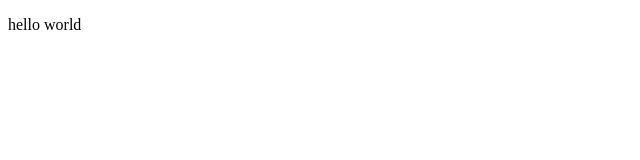
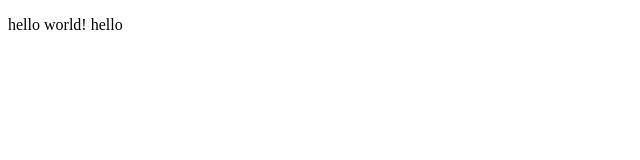
Before and after one commit to samin124/my-first-website, a plain HTML site: page index.html in a window 1280 px wide. Shown: the full height of the page, 0-640 px from the left. Drawn offline with Linux system fonts and the light colour scheme.

Commit message:
learned github

```diff
--- a/index.html
+++ b/index.html
@@ -7,6 +7,6 @@
     <title>Document</title>
 </head>
 <body>
-    <p>hello world</p>
+    <p>hello world! hello</p>
 </body>
 </html>
```
